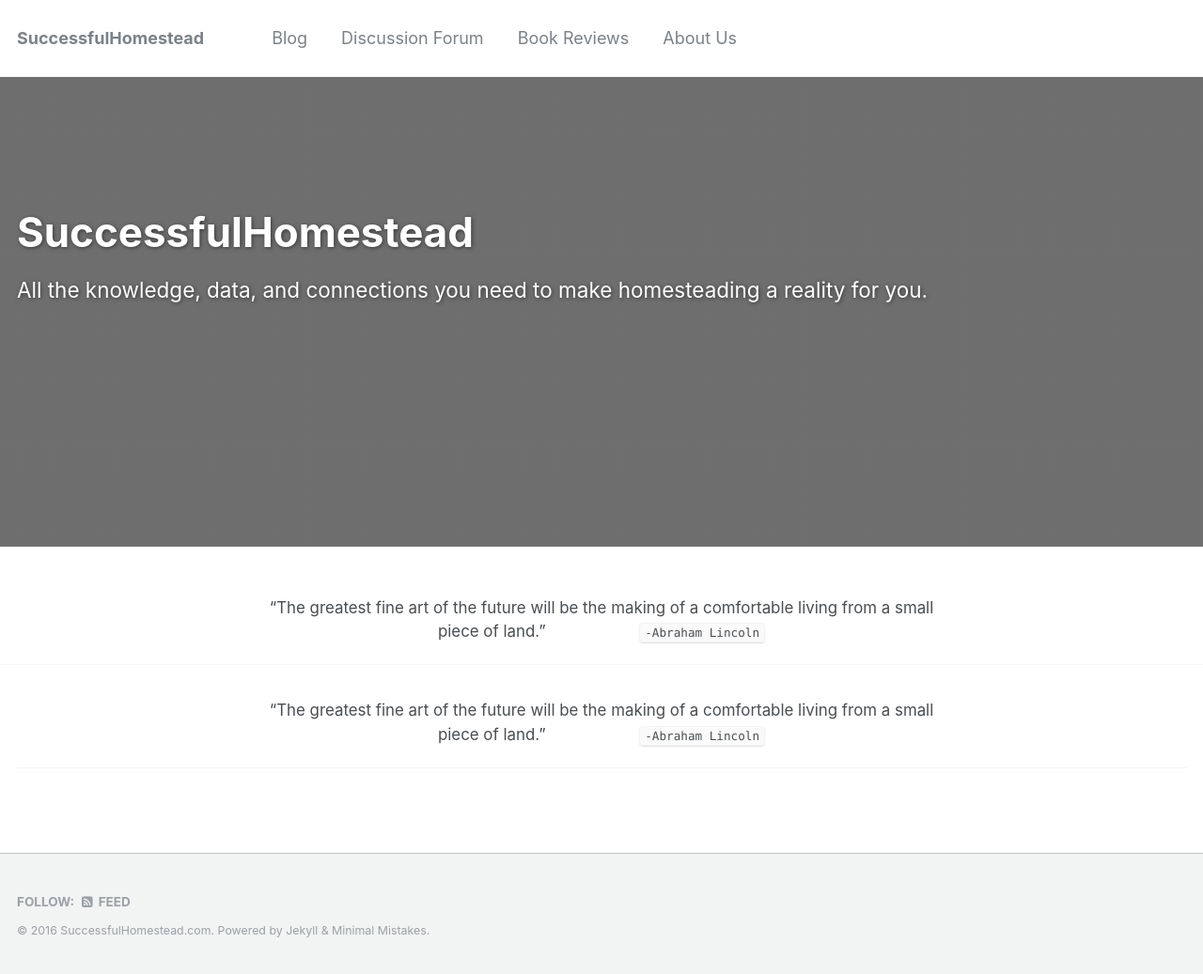
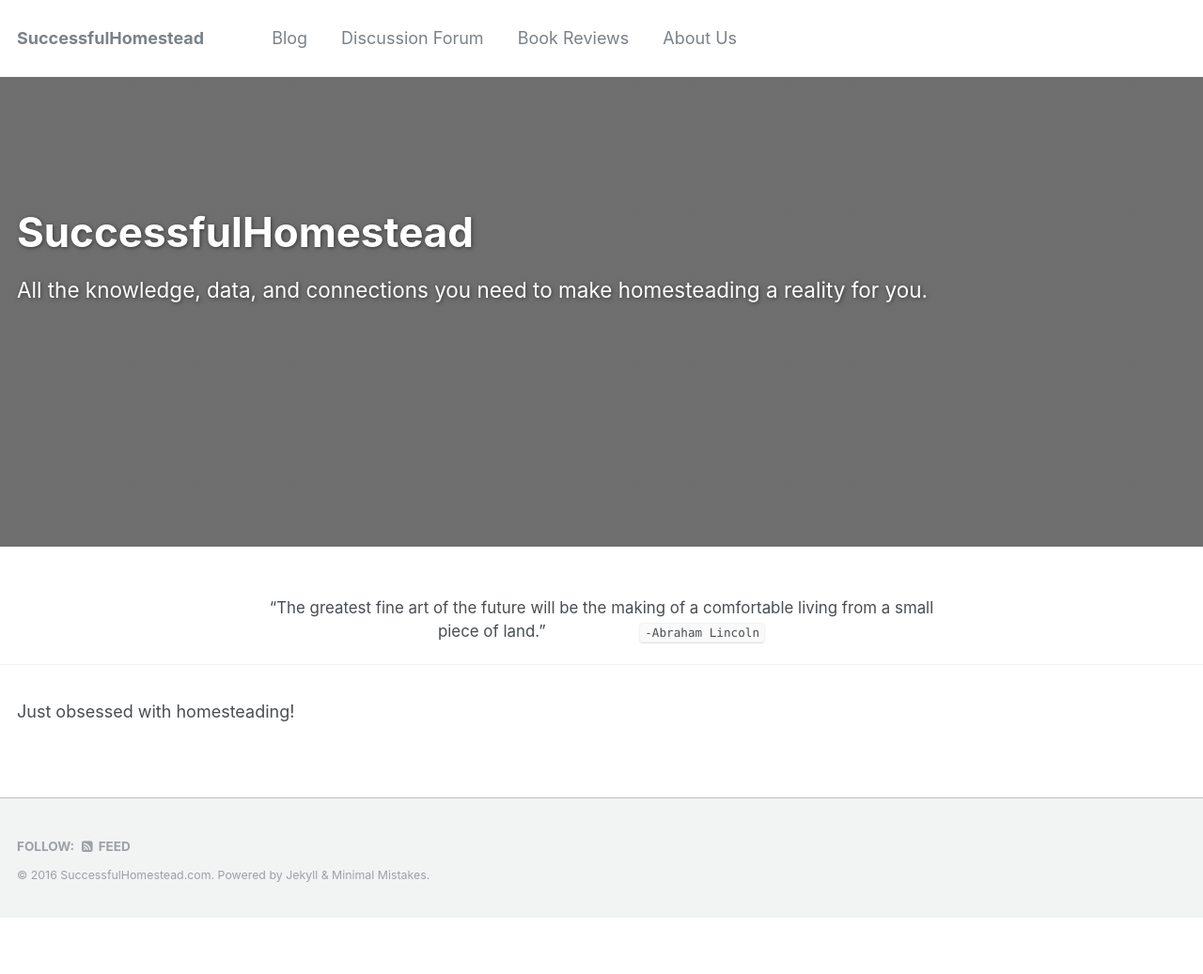
Before and after one commit to sitecoxyz/successfulhomestead.com, a Jekyll site: the page built from _pages/about.md, in a window 1280 px wide. Shown: the whole page at 94% size. Built offline with Jekyll 4.4.1, drawn with Linux system fonts in a browser that asks for light colours; after the commit the page ends 977 px from its top, so only the background shows below that.

Commit message:
fix about

```diff
--- a/_pages/about.md
+++ b/_pages/about.md
@@ -9,4 +9,5 @@
 intro:
   - excerpt: '"The greatest fine art of the future will be the making of a comfortable living from a small piece of land." &nbsp;&nbsp;&nbsp;&nbsp;&nbsp;&nbsp;&nbsp;&nbsp;&nbsp;&nbsp;&nbsp;&nbsp;&nbsp;&nbsp;&nbsp;&nbsp;&nbsp;&nbsp;&nbsp;&nbsp;`-Abraham Lincoln`'
 ---
-{% include feature_row id="intro" type="center" %}
+
+Just obsessed with homesteading!
```
